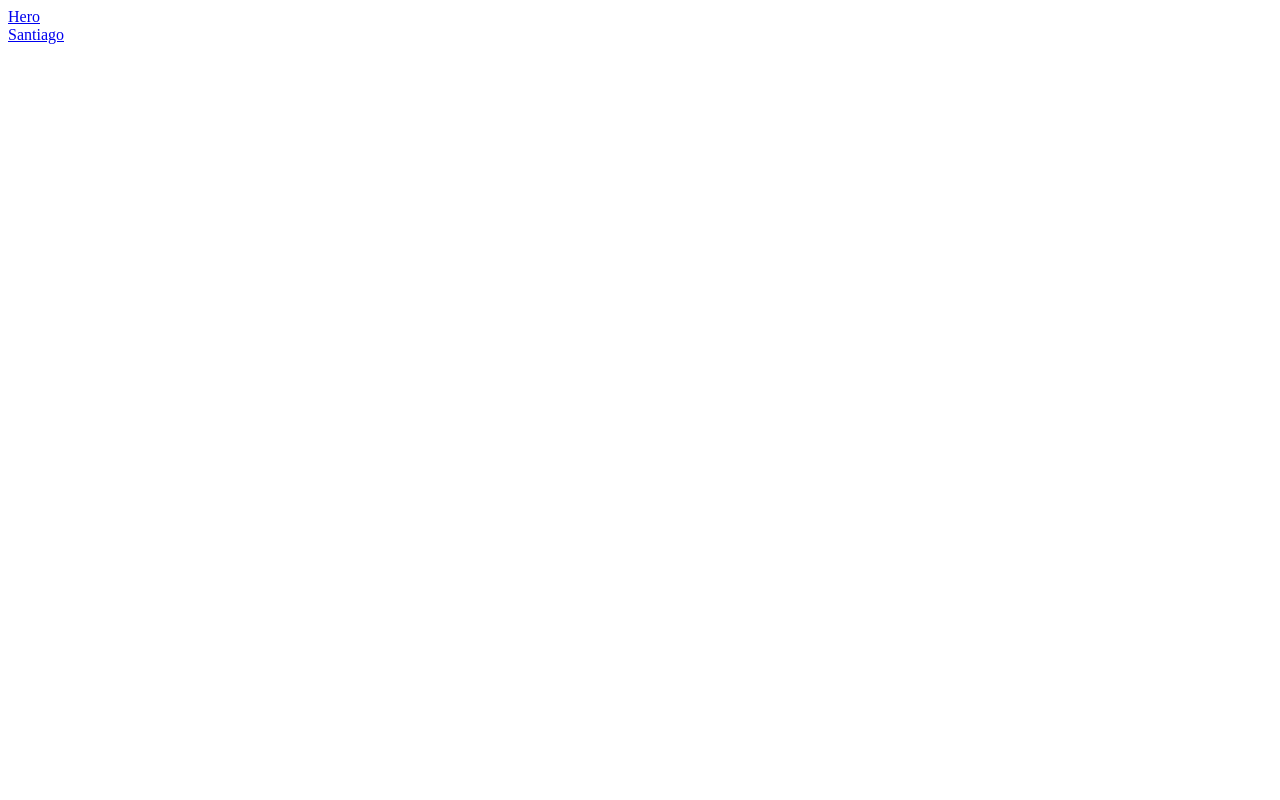
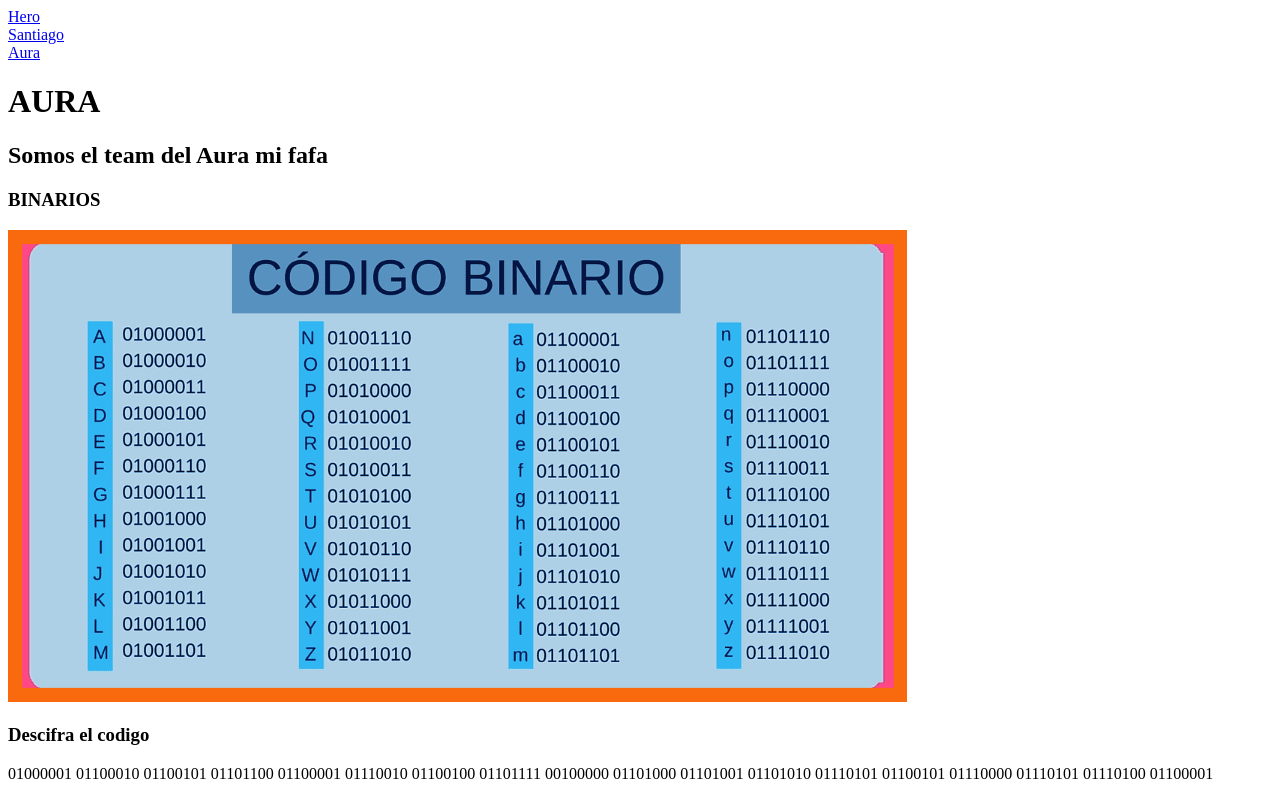
Before and after one commit to ProSachi/repositorio-salvaje-, a React (Vite) app: page /Aura in a window 1280 px wide. Before the commit this address had no page. Built offline with nearby package versions, Linux system fonts and the light colour scheme.

Commit message:
Hawasly inseta el codigo a Aura.com

```diff
--- a/src/App.jsx
+++ b/src/App.jsx
@@ -2,6 +2,7 @@ import './App.css'
 import { BrowserRouter, Routes, Route, Link } from 'react-router-dom'
 import Santiago from './components/Santiago'
 import Hero from './components/Hero'
+import Aura from './components/Aura'
 
 function App() {
 
@@ -12,11 +13,15 @@ function App() {
         <br />
         <Link to="/santiago"> Santiago </Link>
         <br />
+        <Link to="/Aura"> Aura </Link>
+
 
 
         <Routes>
           <Route path="/hero" element={<Hero />} />
           <Route path="/santiago" element={<Santiago />} />
+          <Route path="/Aura" element={<Aura />} />
+
         </Routes>
 
       </BrowserRouter>
--- a/src/components/Aura.jsx
+++ b/src/components/Aura.jsx
@@ -1 +1,24 @@
-rafce
+import binario from '../assets/abecedario-binario.png';
+
+const binaryText = "01000001 01100010 01100101 01101100 01100001 01110010 01100100 01101111 00100000 01101000 01101001 01101010 01110101 01100101 01110000 01110101 01110100 01100001";
+
+const Aura = () => {
+  return (
+    <div>
+      <h1>AURA</h1>
+      <h2>Somos el team del Aura mi fafa</h2>
+      <div>
+        <h3>BINARIOS</h3>
+        <div>
+          <img src={binario} alt="Abecedario en binario" />
+          <h3>Descifra el codigo</h3>
+          <div className="font-mono p-4 bg-gray-900 text-green-400 rounded-lg break-all">
+            {binaryText}
+          </div>
+        </div>
+      </div>
+    </div>
+  );
+};
+
+export default Aura;
```
Also changed, not shown: src/EstilosAura.css (added, +25 -0 lines), src/assets/abecedario-binario.png (added), 1 other file (tests, documents, lock files or other folders).
